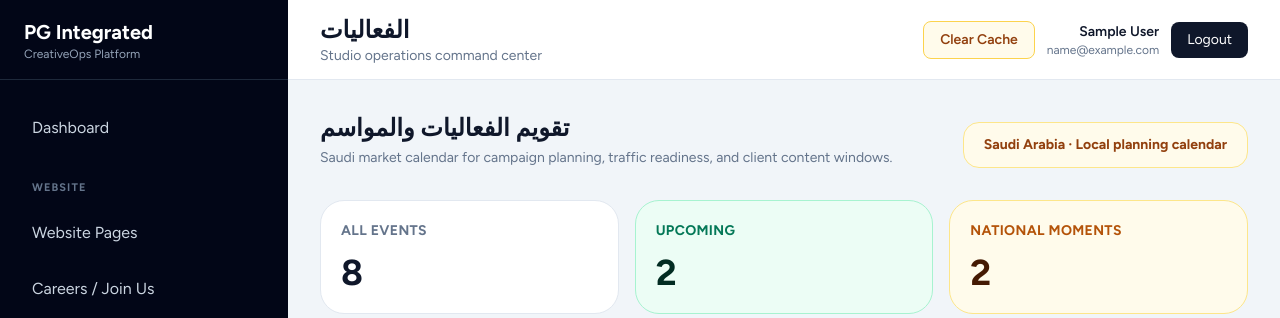
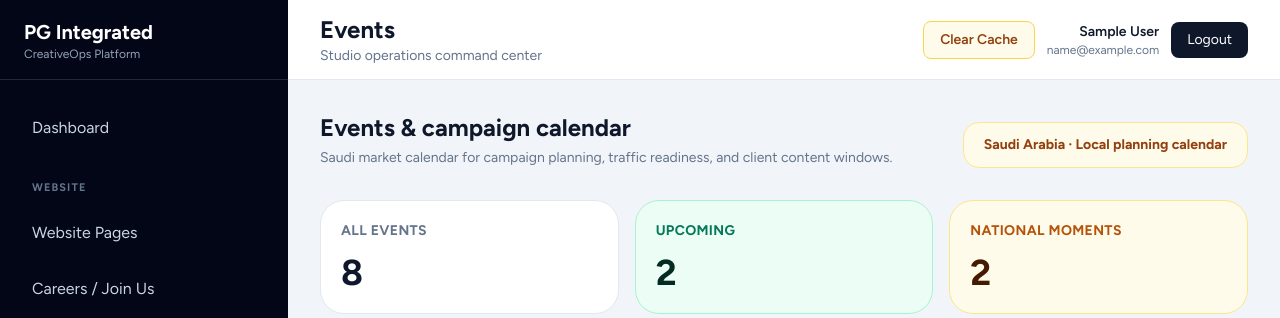
Before and after one commit to montherziyad/pg-integrated, a Laravel app: page /admin/events in a window 1280 px wide. Shown: the top 318 px of the page. Run offline with Laravel 12, Linux system fonts and the light colour scheme; the visitor is signed in with stand-in values (Sample User, id 1); style sheets or scripts are compiled from the project's sources.

Commit message:
Rename events page labels to English

```diff
--- a/resources/views/admin/events/index.blade.php
+++ b/resources/views/admin/events/index.blade.php
@@ -1,10 +1,10 @@
 <x-app-layout>
-    <x-slot name="header">الفعاليات</x-slot>
+    <x-slot name="header">Events</x-slot>
 
     <div class="space-y-8">
         <div class="flex flex-col gap-3 md:flex-row md:items-end md:justify-between">
             <div>
-                <h2 class="pg-title">تقويم الفعاليات والمواسم</h2>
+                <h2 class="pg-title">Events & campaign calendar</h2>
                 <p class="pg-subtitle mt-1">Saudi market calendar for campaign planning, traffic readiness, and client content windows.</p>
             </div>
             <div class="rounded-2xl border border-amber-200 bg-amber-50 px-5 py-3 text-sm font-bold text-amber-800">
```
Also changed, not shown: 3 other files.
